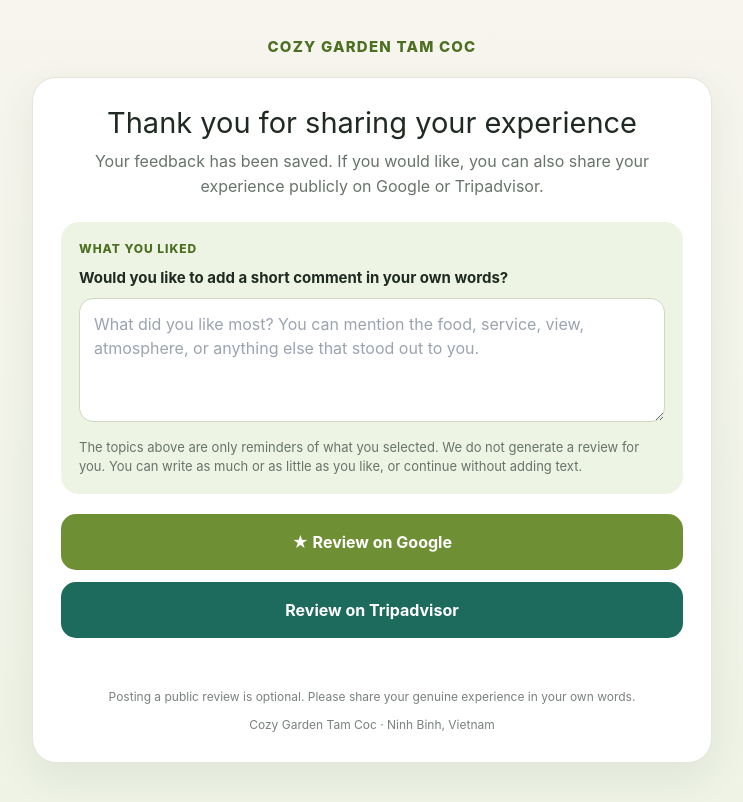
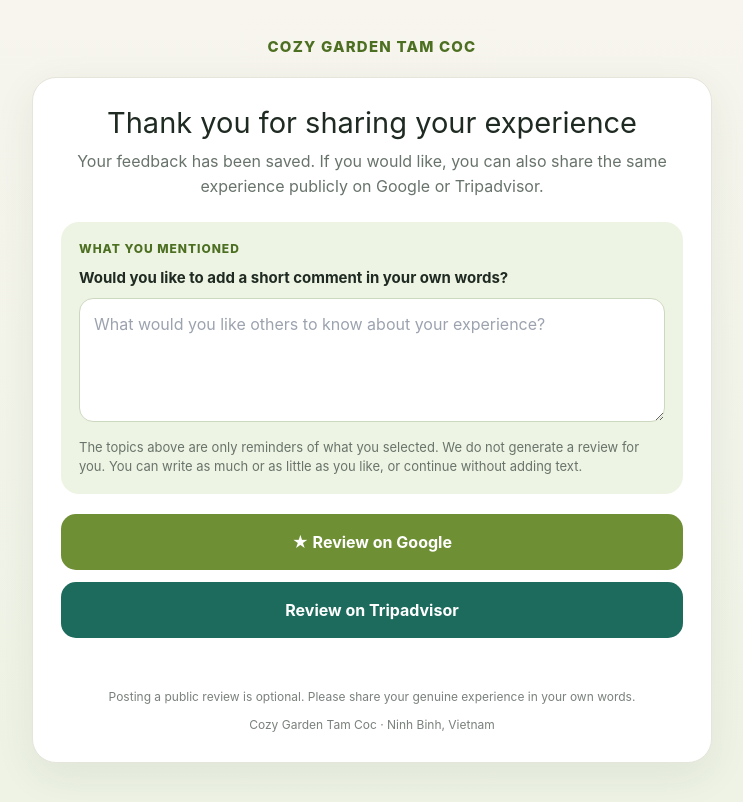
Before and after one commit to hongtuant9/tuan-os-enterprise, a Next.js app: page /review in a window 1280 px wide. Shown: the top 802 px of the page, without its empty margins (268-1011 px from the left). Built offline with nearby package versions, Linux system fonts and the light colour scheme.

Commit message:
fix: reuse guest feedback for all ratings

```diff
--- a/src/app/review/ReviewClient.tsx
+++ b/src/app/review/ReviewClient.tsx
@@ -15,15 +15,17 @@ type Props = {
   sid: string;
   rating: string;
   review: string;
+  feedback: string;
   category: string;
+  issue: string;
 };
 
 function cleanReview(value: string) {
   return value.trim().replace(/^[\s'\"]+|[\s'\"]+$/g, "").trim();
 }
 
-function parseTopics(category: string) {
-  return category
+function parseTopics(value: string) {
+  return value
     .split(",")
     .map((item) => item.trim())
     .filter(Boolean)
@@ -32,10 +34,25 @@ function parseTopics(category: string) {
     .slice(0, 6);
 }
 
-export default function ReviewClient({ sid, rating, review, category }: Props) {
-  const originalReview = useMemo(() => cleanReview(review), [review]);
-  const topics = useMemo(() => parseTopics(category), [category]);
+export default function ReviewClient({
+  sid,
+  rating,
+  review,
+  feedback,
+  category,
+  issue,
+}: Props) {
+  // Positive Feedback and negative/neutral Feedback Text are both guest-owned text.
+  // Never generate a review sentence on the guest's behalf.
+  const originalReview = useMemo(
+    () => cleanReview(review) || cleanReview(feedback),
+    [review, feedback]
+  );
+
+  const topicSource = category || issue;
+  const topics = useMemo(() => parseTopics(topicSource), [topicSource]);
   const hasOriginalReview = Boolean(originalReview);
+  const isPositiveTopics = Boolean(category);
 
   const [guestDraft, setGuestDraft] = useState("");
   const [status, setStatus] = useState("");
@@ -53,6 +70,7 @@ export default function ReviewClient({ sid, rating, review, category }: Props) {
           platform,
           review_text: activeReview,
           positive_category: category,
+          issue_category: issue,
         }),
       });
     } catch {
@@ -161,8 +179,8 @@ export default function ReviewClient({ sid, rating, review, category }: Props) {
               margin: "0 0 24px",
             }}
           >
-            Your feedback has been saved. If you would like, you can also share your
-            experience publicly on Google or Tripadvisor.
+            Your feedback has been saved. If you would like, you can also share the
+            same experience publicly on Google or Tripadvisor.
           </p>
 
           {hasOriginalReview ? (
@@ -181,8 +199,9 @@ export default function ReviewClient({ sid, rating, review, category }: Props) {
               </div>
 
               <div style={hintStyle}>
-                Tap a button below. We will copy your own words first, then open the
-                review platform. You can edit them before posting.
+                These are your own words from the feedback form. Tap a button below and
+                we will copy them first, then open the review platform. You can edit
+                them before posting.
               </div>
             </div>
           ) : (
@@ -194,7 +213,9 @@ export default function ReviewClient({ sid, rating, review, category }: Props) {
                 margin: "18px 0 20px",
               }}
             >
-              <div style={labelStyle}>WHAT YOU LIKED</div>
+              <div style={labelStyle}>
+                {isPositiveTopics ? "WHAT YOU LIKED" : "WHAT YOU MENTIONED"}
+              </div>
 
               {topics.length > 0 ? (
                 <div
@@ -241,7 +262,7 @@ export default function ReviewClient({ sid, rating, review, category }: Props) {
                 id="guest-review"
                 value={guestDraft}
                 onChange={(event) => setGuestDraft(event.target.value)}
-                placeholder="What did you like most? You can mention the food, service, view, atmosphere, or anything else that stood out to you."
+                placeholder="What would you like others to know about your experience?"
                 rows={4}
                 maxLength={1200}
                 style={{
```
